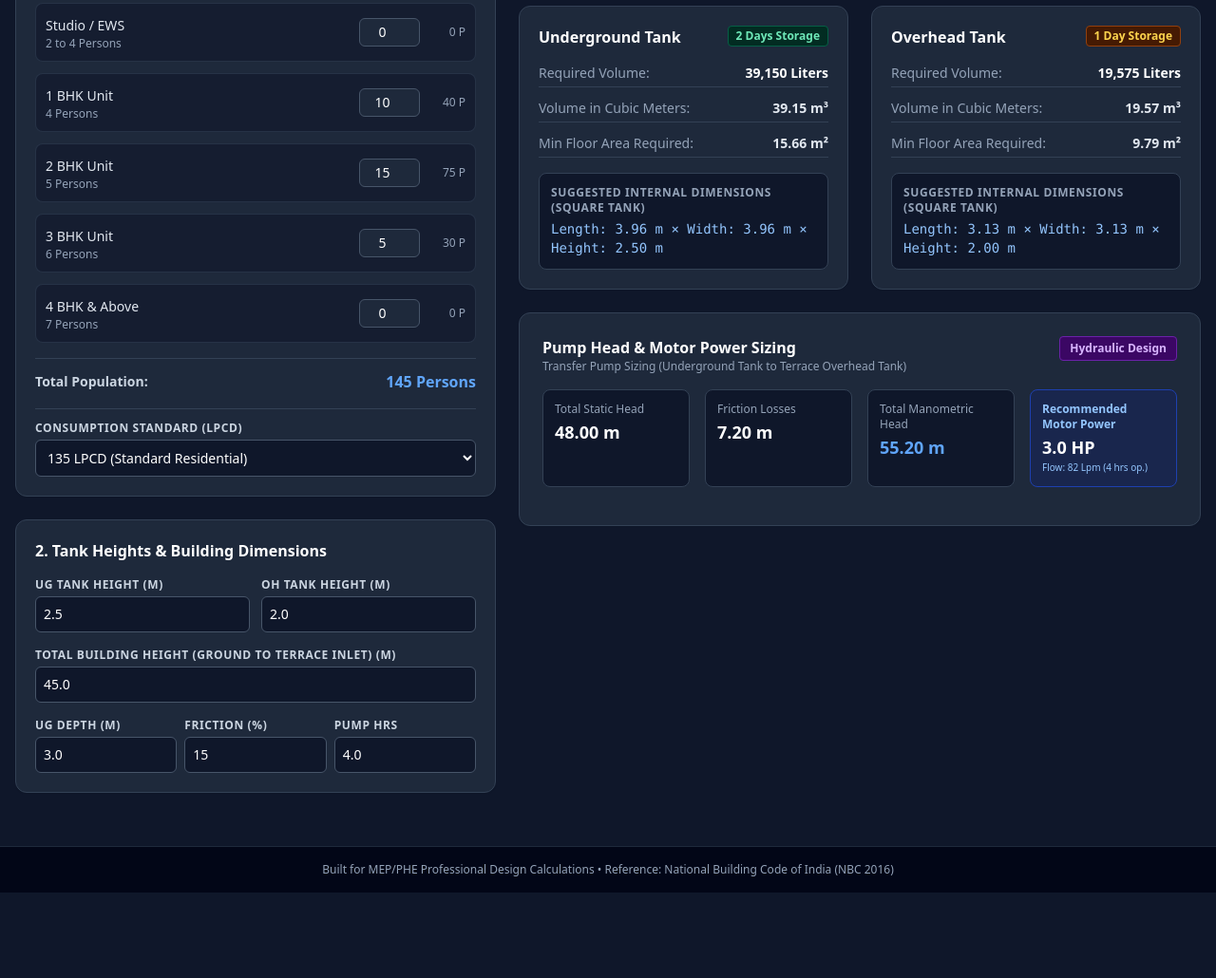
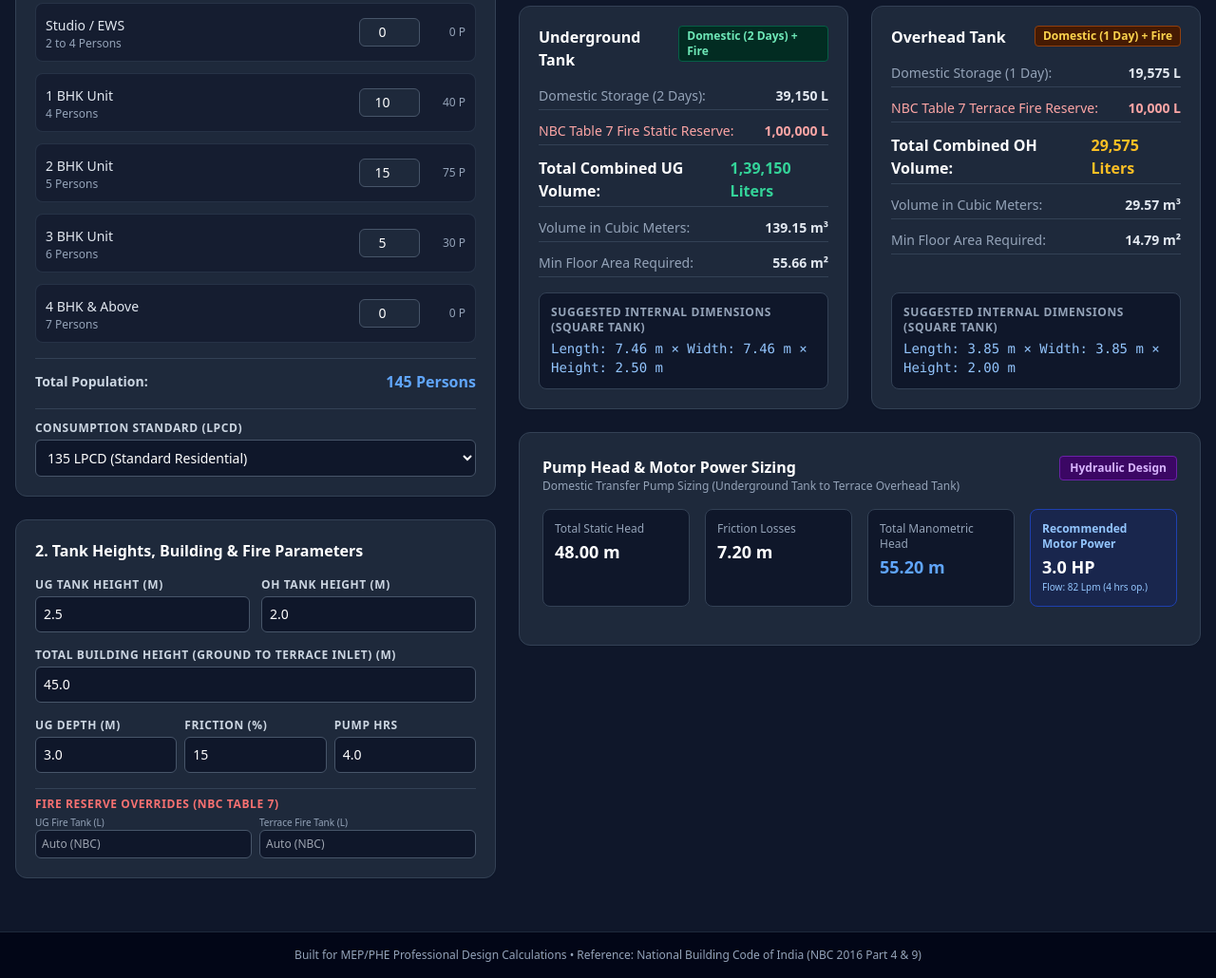
Before and after one commit to CivilWork135/Water-Supply-Requirement-for-Buildings, a plain HTML site: page index.html in a window 1280 px wide. Shown: the part 320-1350 px from the top of the page at 95% size. Before the commit the page ends 1260 px from the top, so only its background shows below. Drawn offline with nearby package versions, Linux system fonts and the light colour scheme.

Commit message:
Revise compliance text and calculation descriptions
Added NBC Table 7 Fire Water Storage integration

```diff
--- a/index.html
+++ b/index.html
@@ -48,7 +48,7 @@
                 <div class="bg-blue-600 text-white p-2 rounded-lg font-bold text-lg">PHE</div>
                 <div>
                     <h1 class="text-lg font-bold tracking-tight">Multi-Occupancy Building Water & Pump Calculator</h1>
-                    <p class="text-xs text-slate-400">Compliant with NBC 2016 (Part 9 - Plumbing Services)</p>
+                    <p class="text-xs text-slate-400">Compliant with NBC 2016 (Part 9 Plumbing & Part 4 Fire Safety)</p>
                 </div>
             </div>
             <div class="flex items-center space-x-3">
@@ -67,11 +67,11 @@
         <div class="border-b-2 border-slate-900 pb-4 flex justify-between items-end">
             <div>
                 <h1 class="text-2xl font-bold text-slate-900">Public Health Engineering (PHE) Design Report</h1>
-                <p class="text-sm text-slate-600">Multi-Occupancy Water Storage Sizing, Dimensions & Pump Head Calculations per NBC 2016</p>
+                <p class="text-sm text-slate-600">Water Storage Sizing (Domestic + NBC Table 7 Fire Reserve), Dimensions & Pumps per NBC 2016</p>
             </div>
             <div class="text-right text-xs text-slate-500">
                 <p>Generated on: <span id="print-date"></span></p>
-                <p>Standard: National Building Code of India 2016</p>
+                <p>Standard: National Building Code of India 2016 (Part 4 & Part 9)</p>
             </div>
         </div>
     </div>
@@ -257,7 +257,7 @@
             <!-- 7. Mercantile / Retail Panel -->
             <div class="bg-slate-800 rounded-xl shadow-sm border border-slate-700 p-5 hidden" id="panel_mercantile">
                 <h2 class="text-base font-bold text-white mb-1">Mercantile / Retail Formula</h2>
-                <p class="text-xs text-slate-400 mb-4">1 per 3m² street/sales basement + 1 per 6m² upper floors (10% fixed, 90% floating)</p>
+                <p class="text-xs text-slate-400 mb-4">1 per 3m² street/sales basement + 1 per 6m² upper floors</p>
                 <div class="space-y-3">
                     <div>
                         <label class="block text-xs font-semibold text-slate-300 uppercase tracking-wider mb-1">Street Floor & Basement Sales Area (m²)</label>
@@ -288,9 +288,9 @@
                 </div>
             </div>
 
-            <!-- Tank & Building Height Parameters -->
+            <!-- Tank, Building Height & Fire Reserve Parameters -->
             <div class="bg-slate-800 rounded-xl shadow-sm border border-slate-700 p-5 space-y-4">
-                <h2 class="text-base font-bold text-white mb-1">2. Tank Heights & Building Dimensions</h2>
+                <h2 class="text-base font-bold text-white mb-1">2. Tank Heights, Building & Fire Parameters</h2>
 
                 <div class="grid grid-cols-2 gap-3">
                     <div>
@@ -320,6 +320,20 @@
                     <div>
                         <label class="block text-xs font-semibold text-slate-300 uppercase tracking-wider mb-1">Pump Hrs</label>
                         <input type="number" id="pump_hours" value="4.0" step="0.5" min="1" max="12" oninput="calculatePHE()" class="w-full bg-slate-900 text-white border border-slate-600 rounded-md p-2 text-sm">
+                    </div>
+                </div>
+
+                <div class="pt-2 border-t border-slate-700">
+                    <label class="block text-xs font-semibold text-red-400 uppercase tracking-wider mb-1">Fire Reserve Overrides (NBC Table 7)</label>
+                    <div class="grid grid-cols-2 gap-2">
+                        <div>
+                            <span class="block text-[10px] text-slate-400">UG Fire Tank (L)</span>
+                            <input type="number" id="override_ug_fire" value="" placeholder="Auto (NBC)" oninput="calculatePHE()" class="w-full bg-slate-900 text-white border border-slate-600 rounded-md p-1.5 text-xs">
+                        </div>
+                        <div>
+                            <span class="block text-[10px] text-slate-400">Terrace Fire Tank (L)</span>
+                            <input type="number" id="override_terrace_fire" value="" placeholder="Auto (NBC)" oninput="calculatePHE()" class="w-full bg-slate-900 text-white border border-slate-600 rounded-md p-1.5 text-xs">
+                        </div>
                     </div>
                 </div>
             </div>
@@ -353,29 +367,37 @@
                 </div>
             </div>
 
-            <!-- Tank Sizing & Dimensions Results Grid -->
+            <!-- Tank Sizing & Dimensions Results Grid (Combined Domestic + Fire) -->
             <div class="grid grid-cols-1 md:grid-cols-2 gap-6">
 
-                <!-- Underground Tank Card -->
+                <!-- Underground Tank Card (Combined) -->
                 <div class="bg-slate-800 rounded-xl shadow-sm border border-slate-700 p-5 flex flex-col justify-between print-break-inside">
                     <div>
                         <div class="flex justify-between items-start mb-3">
                             <h3 class="font-bold text-white text-base">Underground Tank</h3>
-                            <span class="text-xs bg-emerald-950 text-emerald-300 font-semibold px-2 py-0.5 rounded border border-emerald-800">2 Days Storage</span>
+                            <span class="text-xs bg-emerald-950 text-emerald-300 font-semibold px-2 py-0.5 rounded border border-emerald-800">Domestic (2 Days) + Fire</span>
                         </div>
 
-                        <div class="space-y-2 mb-4">
-                            <div class="flex justify-between text-sm py-1 border-b border-slate-700">
-                                <span class="text-slate-400">Required Volume:</span>
-                                <span class="font-bold text-white" id="res_ug_vol">39,150 Liters</span>
+                        <div class="space-y-2 mb-4 text-sm">
+                            <div class="flex justify-between py-1 border-b border-slate-700 text-slate-400">
+                                <span>Domestic Storage (2 Days):</span>
+                                <span class="font-semibold text-slate-200" id="res_ug_dom">39,150 L</span>
                             </div>
-                            <div class="flex justify-between text-sm py-1 border-b border-slate-700">
+                            <div class="flex justify-between py-1 border-b border-slate-700 text-red-300">
+                                <span>NBC Table 7 Fire Static Reserve:</span>
+                                <span class="font-semibold" id="res_ug_fire">100,000 L</span>
+                            </div>
+                            <div class="flex justify-between py-1 border-b border-slate-700 text-base font-bold text-white">
+                                <span>Total Combined UG Volume:</span>
+                                <span class="text-emerald-400" id="res_ug_vol">139,150 Liters</span>
+                            </div>
+                            <div class="flex justify-between py-1 border-b border-slate-700">
                                 <span class="text-slate-400">Volume in Cubic Meters:</span>
-                                <span class="font-semibold text-slate-200" id="res_ug_m3">39.15 m³</span>
+                                <span class="font-semibold text-slate-200" id="res_ug_m3">139.15 m³</span>
                             </div>
-                            <div class="flex justify-between text-sm py-1 border-b border-slate-700">
+                            <div class="flex justify-between py-1 border-b border-slate-700">
                                 <span class="text-slate-400">Min Floor Area Required:</span>
-                                <span class="font-semibold text-slate-200" id="res_ug_area">15.66 m²</span>
+                                <span class="font-semibold text-slate-200" id="res_ug_area">55.66 m²</span>
                             </div>
                         </div>
                     </div>
@@ -383,31 +405,39 @@
                     <div class="bg-slate-900 p-3 rounded-lg border border-slate-700">
                         <span class="block text-xs font-semibold text-slate-400 uppercase tracking-wider mb-1">Suggested Internal Dimensions (Square Tank)</span>
                         <div class="text-sm font-mono text-blue-300 font-medium" id="res_ug_dims">
-                            Length: 3.96 m × Width: 3.96 m × Height: 2.50 m
+                            Length: 7.46 m × Width: 7.46 m × Height: 2.50 m
                         </div>
                     </div>
                 </div>
 
-                <!-- Overhead Tank Card -->
+                <!-- Overhead Tank Card (Combined) -->
                 <div class="bg-slate-800 rounded-xl shadow-sm border border-slate-700 p-5 flex flex-col justify-between print-break-inside">
                     <div>
                         <div class="flex justify-between items-start mb-3">
                             <h3 class="font-bold text-white text-base">Overhead Tank</h3>
-                            <span class="text-xs bg-amber-950 text-amber-300 font-semibold px-2 py-0.5 rounded border border-amber-800">1 Day Storage</span>
+                            <span class="text-xs bg-amber-950 text-amber-300 font-semibold px-2 py-0.5 rounded border border-amber-800">Domestic (1 Day) + Fire</span>
                         </div>
 
-                        <div class="space-y-2 mb-4">
-                            <div class="flex justify-between text-sm py-1 border-b border-slate-700">
-                                <span class="text-slate-400">Required Volume:</span>
-                                <span class="font-bold text-white" id="res_oh_vol">19,575 Liters</span>
+                        <div class="space-y-2 mb-4 text-sm">
+                            <div class="flex justify-between py-1 border-b border-slate-700 text-slate-400">
+                                <span>Domestic Storage (1 Day):</span>
+                                <span class="font-semibold text-slate-200" id="res_oh_dom">19,575 L</span>
                             </div>
-                            <div class="flex justify-between text-sm py-1 border-b border-slate-700">
+                            <div class="flex justify-between py-1 border-b border-slate-700 text-red-300">
+                                <span>NBC Table 7 Terrace Fire Reserve:</span>
+                                <span class="font-semibold" id="res_oh_fire">10,000 L</span>
+                            </div>
+                            <div class="flex justify-between py-1 border-b border-slate-700 text-base font-bold text-white">
+                                <span>Total Combined OH Volume:</span>
+                                <span class="text-amber-400" id="res_oh_vol">29,575 Liters</span>
+                            </div>
+                            <div class="flex justify-between py-1 border-b border-slate-700">
                                 <span class="text-slate-400">Volume in Cubic Meters:</span>
-                                <span class="font-semibold text-slate-200" id="res_oh_m3">19.58 m³</span>
+                                <span class="font-semibold text-slate-200" id="res_oh_m3">29.58 m³</span>
                             </div>
-                            <div class="flex justify-between text-sm py-1 border-b border-slate-700">
+                            <div class="flex justify-between py-1 border-b border-slate-700">
                                 <span class="text-slate-400">Min Floor Area Required:</span>
-                                <span class="font-semibold text-slate-200" id="res_oh_area">9.79 m²</span>
+                                <span class="font-semibold text-slate-200" id="res_oh_area">14.79 m²</span>
                             </div>
                         </div>
                     </div>
@@ -415,7 +445,7 @@
                     <div class="bg-slate-900 p-3 rounded-lg border border-slate-700">
                         <span class="block text-xs font-semibold text-slate-400 uppercase tracking-wider mb-1">Suggested Internal Dimensions (Square Tank)</span>
                         <div class="text-sm font-mono text-blue-300 font-medium" id="res_oh_dims">
-                            Length: 3.13 m × Width: 3.13 m × Height: 2.00 m
+                            Length: 3.85 m × Width: 3.85 m × Height: 2.00 m
                         </div>
                     </div>
                 </div>
@@ -427,7 +457,7 @@
                 <div class="flex justify-between items-start mb-4">
                     <div>
                         <h3 class="font-bold text-white text-base">Pump Head & Motor Power Sizing</h3>
-                        <p class="text-xs text-slate-400">Transfer Pump Sizing (Underground Tank to Terrace Overhead Tank)</p>
+                        <p class="text-xs text-slate-400">Domestic Transfer Pump Sizing (Underground Tank to Terrace Overhead Tank)</p>
                     </div>
                     <span class="text-xs bg-purple-950 text-purple-300 font-semibold px-2.5 py-1 rounded border border-purple-800">Hydraulic Design</span>
                 </div>
@@ -459,7 +489,7 @@
 
     <!-- Footer -->
     <footer class="bg-slate-950 border-t border-slate-800 py-4 text-center text-xs text-slate-400 no-print mt-8">
-        <p>Built for MEP/PHE Professional Design Calculations &bull; Reference: National Building Code of India (NBC 2016)</p>
+        <p>Built for MEP/PHE Professional Design Calculations &bull; Reference: National Building Code of India (NBC 2016 Part 4 & 9)</p>
     </footer>
 
     <!-- Calculation Engine Script -->
@@ -473,6 +503,42 @@
                 document.getElementById('panel_' + p).classList.add('hidden');
             });
             document.getElementById('panel_' + occ).classList.remove('hidden');
+        }
+
+        // NBC 2016 Part 4 Table 7 Fire Water Storage Lookup function
+        function getNbcFireWater(occ, height) {
+            let ug = 50000;
+            let terrace = 10000;
+
+            if (occ === 'residential') {
+                if (height < 15) { ug = 25000; terrace = 5000; }
+                else if (height <= 35) { ug = 50000; terrace = 10000; }
+                else if (height <= 45) { ug = 100000; terrace = 10000; }
+                else if (height <= 60) { ug = 150000; terrace = 10000; }
+                else { ug = 200000; terrace = 10000; }
+            }
+            else if (occ === 'office') {
+                if (height < 15) { ug = 50000; terrace = 10000; }
+                else if (height <= 24) { ug = 100000; terrace = 10000; }
+                else if (height <= 30) { ug = 150000; terrace = 20000; }
+                else { ug = 200000; terrace = 20000; }
+            }
+            else if (occ === 'hospital') {
+                if (height < 15) { ug = 75000; terrace = 10000; }
+                else if (height <= 24) { ug = 150000; terrace = 20000; }
+                else { ug = 200000; terrace = 20000; }
+            }
+            else if (occ === 'hotel') {
+                if (height < 15) { ug = 100000; terrace = 10000; }
+                else if (height <= 30) { ug = 150000; terrace = 20000; }
+                else { ug = 250000; terrace = 20000; }
+            }
+            else {
+                // Educational, Mercantile, Assembly, etc.
+                if (height < 15) { ug = 50000; terrace = 10000; }
+                else { ug = 100000; terrace = 10000; }
+            }
+            return { ug, terrace };
         }
 
         function calculatePHE() {
@@ -508,82 +574,54 @@
             }
             else if (occ === 'office') {
                 const area = parseFloat(document.getElementById('office_area').value) || 0;
-                // NBC Rule: 1 person per 10 m² of floor area
                 totalPop = Math.ceil(area / 10);
                 document.getElementById('pop_office_calc').innerText = totalPop;
-                lpcd = 45; // Offices standard NBC rate
-                flushRate = 20;
-                drinkRate = 0;
-                domesticRate = 25;
+                lpcd = 45; flushRate = 20; drinkRate = 0; domesticRate = 25;
             }
             else if (occ === 'hospital') {
                 const beds = parseInt(document.getElementById('hosp_beds').value) || 0;
                 const staff = parseInt(document.getElementById('hosp_staff').value) || 0;
                 const density = parseInt(document.getElementById('hosp_tier').value) || 5;
-                // NBC Rule: Beds + Staff + (Beds * density for attendants)
                 totalPop = beds + staff + (beds * density);
                 document.getElementById('pop_hosp_calc').innerText = totalPop;
-                lpcd = beds > 100 ? 450 : 340; // 340 for <=100 beds, 450 for >100 beds
-                flushRate = 110;
-                drinkRate = 0;
-                domesticRate = lpcd - flushRate;
+                lpcd = beds > 100 ? 450 : 340; flushRate = 110; drinkRate = 0; domesticRate = lpcd - flushRate;
             }
             else if (occ === 'hotel') {
                 const beds = parseInt(document.getElementById('hotel_beds').value) || 0;
                 const staff = parseInt(document.getElementById('hotel_staff').value) || 0;
                 const seats = parseInt(document.getElementById('hotel_seats').value) || 0;
-                // NBC Rule: Beds + Staff + restaurant seats requirement
                 totalPop = beds + staff + seats;
                 document.getElementById('pop_hotel_calc').innerText = totalPop;
-                lpcd = 180; // Standard hotel rate
-                flushRate = 60;
-                drinkRate = 0;
-                domesticRate = lpcd - flushRate;
+                lpcd = 180; flushRate = 60; drinkRate = 0; domesticRate = lpcd - flushRate;
             }
             else if (occ === 'hostel') {
                 const beds = parseInt(document.getElementById('hostel_beds').value) || 0;
                 const warden = parseInt(document.getElementById('hostel_warden').value) || 0;
                 const staff = parseInt(document.getElementById('hostel_staff').value) || 0;
-                // NBC Rule: Beds + 4.5 * (warden's residence) + staff
                 totalPop = Math.ceil(beds + (4.5 * warden) + staff);
                 document.getElementById('pop_hostel_calc').innerText = totalPop;
-                lpcd = 135;
-                flushRate = 45;
-                drinkRate = 20;
-                domesticRate = 70;
+                lpcd = 135; flushRate = 45; drinkRate = 20; domesticRate = 70;
             }
             else if (occ === 'school') {
                 const strength = parseInt(document.getElementById('school_strength').value) || 0;
                 const staff = parseInt(document.getElementById('school_staff').value) || 0;
-                // NBC Rule: Strength of school + Teaching and non-teaching staff
                 totalPop = strength + staff;
                 document.getElementById('pop_school_calc').innerText = totalPop;
-                lpcd = 45; // Day school rate
-                flushRate = 20;
-                drinkRate = 0;
-                domesticRate = 25;
+                lpcd = 45; flushRate = 20; drinkRate = 0; domesticRate = 25;
             }
             else if (occ === 'mercantile') {
                 const groundArea = parseFloat(document.getElementById('merc_ground_area').value) || 0;
                 const upperArea = parseFloat(document.getElementById('merc_upper_area').value) || 0;
-                // NBC Rule: 1 person per 3m² street/sales basement + 1 person per 6m² upper floors
                 totalPop = Math.ceil((groundArea / 3) + (upperArea / 6));
                 document.getElementById('pop_merc_calc').innerText = totalPop;
-                lpcd = 45; // Mercantile rate
-                flushRate = 15;
-                drinkRate = 0;
-                domesticRate = 30;
+                lpcd = 45; flushRate = 15; drinkRate = 0; domesticRate = 30;
             }
             else if (occ === 'traffic') {
                 const annualTraffic = parseFloat(document.getElementById('traffic_annual').value) || 0;
                 const staff = parseFloat(document.getElementById('traffic_staff').value) || 0;
-                // NBC Rule: (Annual passenger traffic / 365) + Staff + Vendors
                 totalPop = Math.ceil((annualTraffic / 365) + staff);
                 document.getElementById('pop_traffic_calc').innerText = totalPop.toLocaleString('en-IN');
-                lpcd = 15; // Traffic terminal rate (shorter duration users)
-                flushRate = 5;
-                drinkRate = 0;
-                domesticRate = 10;
+                lpcd = 15; flushRate = 5; drinkRate = 0; domesticRate = 10;
             }
 
             document.getElementById('disp_rate_summary').innerText = lpcd;
@@ -599,17 +637,36 @@
             document.getElementById('split_drinking').innerText = drinkTotal.toLocaleString('en-IN') + ' L';
             document.getElementById('split_domestic').innerText = domesticTotal.toLocaleString('en-IN') + ' L';
 
-            // Storage Sizing (UG Tank = 2 Days, OH Tank = 1 Day)
-            const ugVol = dailyDemand * 2;
-            const ohVol = dailyDemand * 1;
+            // Domestic Storage Sizing (UG = 2 Days, OH = 1 Day)
+            const domUgVol = dailyDemand * 2;
+            const domOhVol = dailyDemand * 1;
+
+            // Fire Water Sizing (NBC Table 7)
+            const bldgHeight = parseFloat(document.getElementById('bldg_height').value) || 45.0;
+            const standardFire = getNbcFireWater(occ, bldgHeight);
+
+            const overrideUgFire = parseFloat(document.getElementById('override_ug_fire').value);
+            const overrideTerraceFire = parseFloat(document.getElementById('override_terrace_fire').value);
+
+            const fireUgVol = !isNaN(overrideUgFire) ? overrideUgFire : standardFire.ug;
+            const fireTerraceVol = !isNaN(overrideTerraceFire) ? overrideTerraceFire : standardFire.terrace;
+
+            // Combined Volumes
+            const ugVol = domUgVol + fireUgVol;
+            const ohVol = domOhVol + fireTerraceVol;
+
+            document.getElementById('res_ug_dom').innerText = domUgVol.toLocaleString('en-IN') + ' L';
+            document.getElementById('res_ug_fire').innerText = fireUgVol.toLocaleString('en-IN') + ' L';
+            document.getElementById('res_ug_vol').innerText = ugVol.toLocaleString('en-IN') + ' Liters';
+
+            document.getElementById('res_oh_dom').innerText = domOhVol.toLocaleString('en-IN') + ' L';
+            document.getElementById('res_oh_fire').innerText = fireTerraceVol.toLocaleString('en-IN') + ' L';
+            document.getElementById('res_oh_vol').innerText = ohVol.toLocaleString('en-IN') + ' Liters';
 
             const ugM3 = ugVol / 1000;
             const ohM3 = ohVol / 1000;
 
-            document.getElementById('res_ug_vol').innerText = ugVol.toLocaleString('en-IN') + ' Liters';
             document.getElementById('res_ug_m3').innerText = ugM3.toFixed(2) + ' m³';
-
-            document.getElementById('res_oh_vol').innerText = ohVol.toLocaleString('en-IN') + ' Liters';
             document.getElementById('res_oh_m3').innerText = ohM3.toFixed(2) + ' m³';
 
             // Tank Dimensions & Footprint Area
@@ -629,7 +686,6 @@
             document.getElementById('res_oh_dims').innerText = `Length: ${ohSide.toFixed(2)} m × Width: ${ohSide.toFixed(2)} m × Height: ${ohHeight.toFixed(2)} m`;
 
             // Pump Sizing
-            const bldgHeight = parseFloat(document.getElementById('bldg_height').value) || 45.0;
             const ugDepth = parseFloat(document.getElementById('ug_depth').value) || 3.0;
             const frictionPct = parseFloat(document.getElementById('friction_pct').value) || 15;
             const pumpHours = parseFloat(document.getElementById('pump_hours').value) || 4.0;
@@ -642,7 +698,8 @@
             document.getElementById('res_friction_loss').innerText = frictionLoss.toFixed(2) + ' m';
             document.getElementById('res_tmh').innerText = tmh.toFixed(2) + ' m';
 
-            const flowLpm = ohVol / (pumpHours * 60);
+            // Flow based on domestic overhead tank requirement
+            const flowLpm = domOhVol / (pumpHours * 60);
             const qM3s = (flowLpm / 1000) / 60;
             const hydraulicKw = (qM3s * 1000 * 9.81 * tmh) / 1000;
             const shaftKw = hydraulicKw / 0.425;
```
